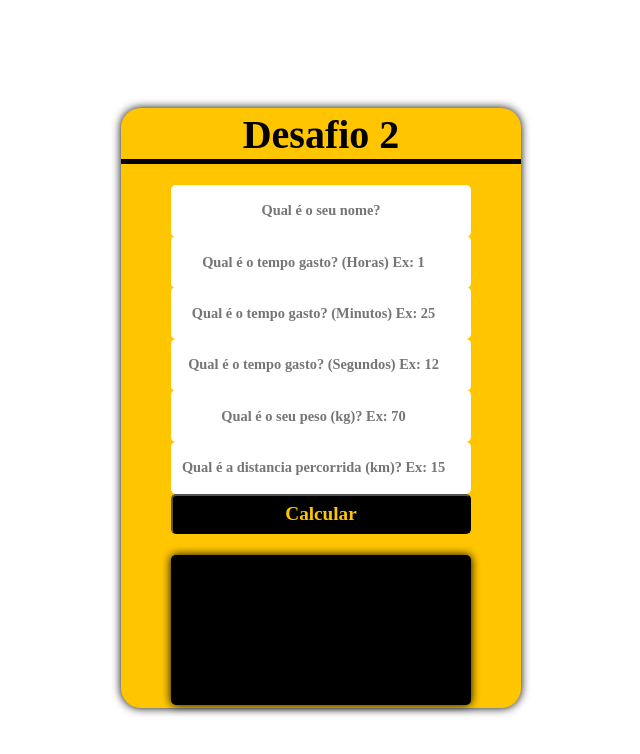
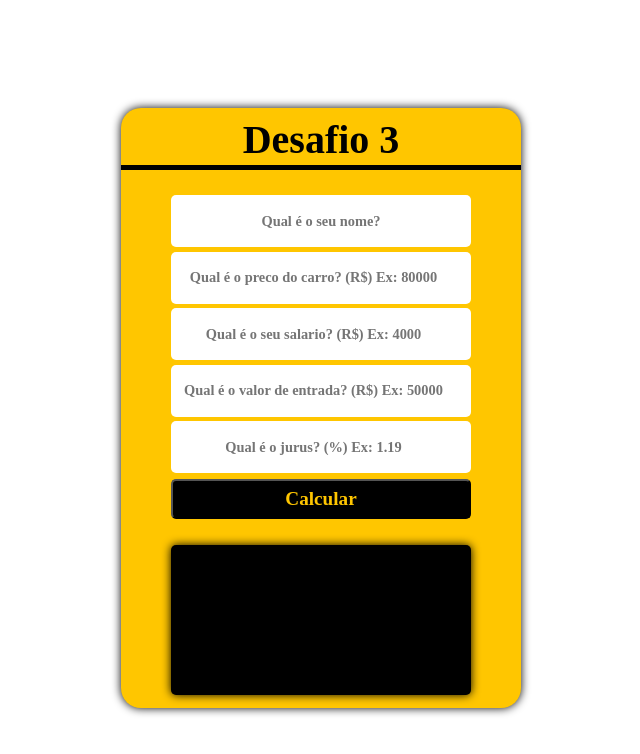
Before and after one commit to 21900884/TPA_ProjetoIndivitual2, a plain HTML site: page index.html in a window 1280 px wide. Shown: the whole page, without its empty margins (327-967 px from the left). Drawn offline with Linux system fonts and the light colour scheme.

Commit message:
Update index.html

```diff
--- a/index.html
+++ b/index.html
@@ -1,5 +1,5 @@
 <!DOCTYPE html>
-<html lang="en">
+<html lang="pt-br">
   <head>
     <meta charset="UTF-8">
     <meta name="viewport" content="width=device-width, initial-scale=1.0">
@@ -10,31 +10,27 @@
     <main>
       <div class="section">
 
-        <div class="title"> Desafio 2 </div>
+        <div class="title"> Desafio 3 </div>
 
         <div class="input">
              <input placeholder="Qual é o seu nome?" type="text" id='nome' required="required">
         </div>
 
         <div class="input">
-             <input placeholder="Qual é o tempo gasto? (Horas) Ex: 1" type="number" id='tempoH' required="required">
+             <input placeholder="Qual é o preco do carro? (R$) Ex: 80000" type="number" id='preco' required="required">
         </div>
 
         <div class="input">
-             <input placeholder="Qual é o tempo gasto? (Minutos) Ex: 25" type="number" id='tempoMin' required="required">
+             <input placeholder="Qual é o seu salario? (R$) Ex: 4000" type="number" id='salario' required="required">
         </div>
 
         <div class="input">
-             <input placeholder="Qual é o tempo gasto? (Segundos) Ex: 12" type="number" id='tempoS' required="required">
+             <input placeholder="Qual é o valor de entrada? (R$) Ex: 50000" type="number" id='entrada' required="required">
         </div>
 
         <div class="input">
-          <input placeholder="Qual é o seu peso (kg)? Ex: 70" type="number" id='peso' required="required" >
+          <input placeholder="Qual é o jurus? (%) Ex: 1.19" type="number" id='jurus' required="required" >
       </div>
-
-        <div class="input">
-            <input  placeholder="Qual é a distancia percorrida (km)? Ex: 15"  type="number" id='distancia'required="required">
-        </div>
 
         <button id='calcular'>Calcular</button>
 
```
